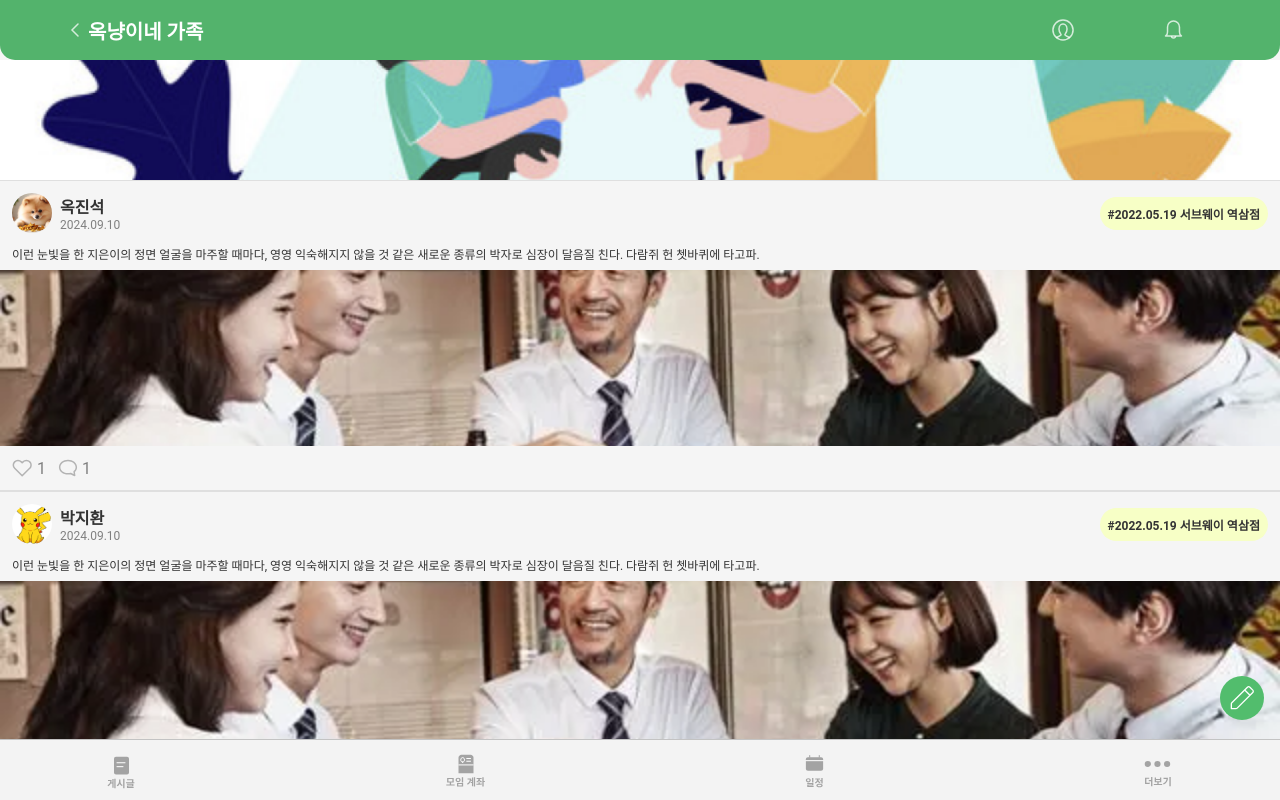
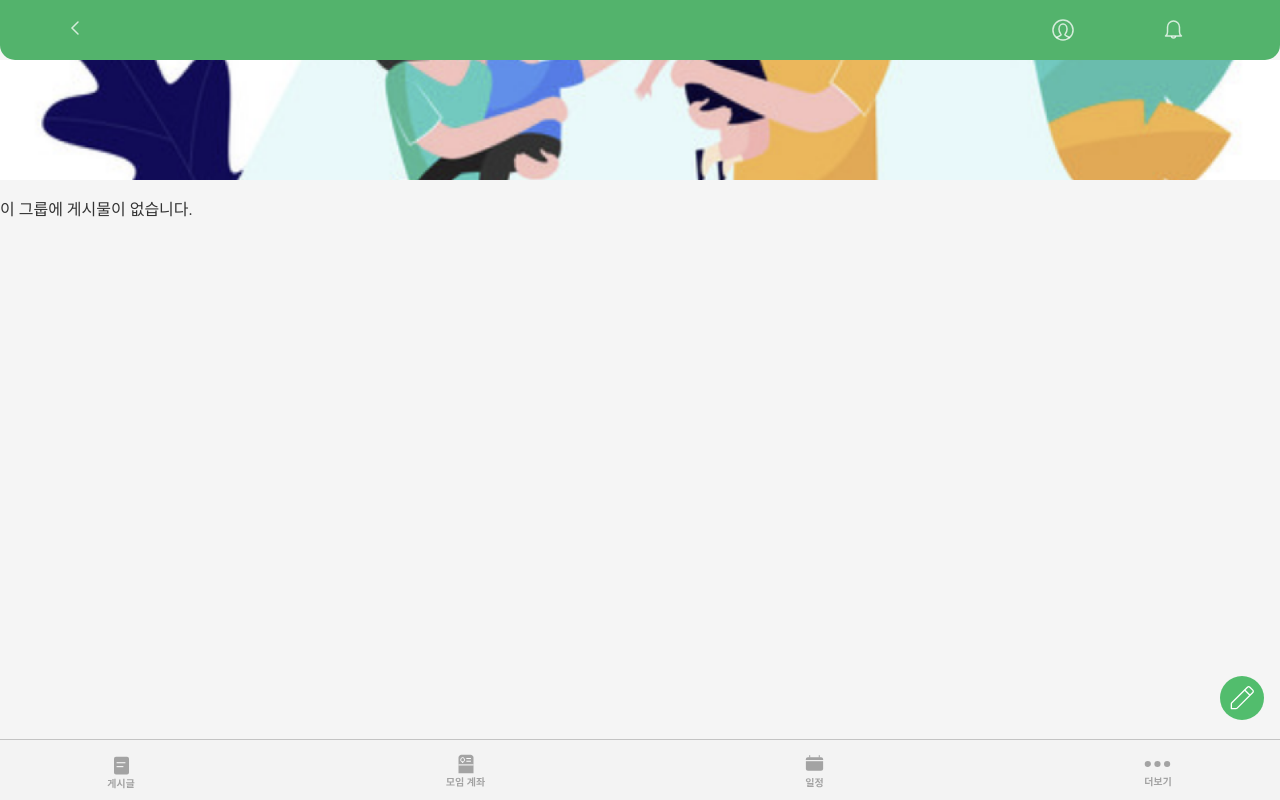
Before and after one commit to JJOK97/more-more, a React (Vite) app in the folder frontend/: page /feed in a window 1280 px wide. Shown: the top 800 px of the page. Built offline with nearby package versions, Linux system fonts and the light colour scheme; a web font is replaced by a local one.

Commit message:
test: add dummy for another group (S11P21A605-374)

```diff
--- a/frontend/src/assets/css/common/Main.css
+++ b/frontend/src/assets/css/common/Main.css
@@ -25,7 +25,7 @@ body {
 .main-groups-title {
     font-size: 1rem;
     font-weight: 600;
-    color: var(--text-color);
+    color: var(--primary-color);
     margin-bottom: 0.5rem;
 }
 
--- a/frontend/src/components/common/GroupHeader.jsx
+++ b/frontend/src/components/common/GroupHeader.jsx
@@ -1,27 +1,55 @@
-import React from 'react';
-
+import React, { useState, useEffect } from 'react';
+import { useLocation, useParams, Link } from 'react-router-dom';
 import '@/assets/css/common/header.css';
-
 import chevron from '@/assets/img/common/mainHeader/chevron-left.svg';
 import user from '@/assets/img/common/mainHeader/user.svg';
 import bell from '@/assets/img/common/mainHeader/bell.svg';
-import { useLocation } from 'react-router-dom';
+import groupData from '@/components/main/data.json'; // data.json 파일의 실제 경로로 수정해주세요
 
 const Header = () => {
 	const location = useLocation();
-	if(location.pathname === '/') return null;
+	const { groupId } = useParams();
+	const [groupName, setGroupName] = useState('');
+
+	useEffect(() => {
+		console.log(groupData.groups);
+		console.log(groupId);
+		if (groupId) {
+			const group = groupData.groups.find((g) => g.groupId === parseInt(groupId, 10) - 1);
+			console.log(group);
+			if (group) {
+				setGroupName(group.groupName);
+			} else {
+				setGroupName('그룹을 찾을 수 없음');
+			}
+		}
+	}, [groupId]);
+
+	if (location.pathname === '/') return null;
+
 	return (
 		<header>
 			<div className="menu">
 				<div className="headLeft">
 					<div className="groupName">
-						<img src={chevron}></img>
-						<div> 옥냥이네 가족 </div>
+						<Link to="/groups">
+							<img
+								src={chevron}
+								alt="Back"
+							/>
+						</Link>
+						<div>{groupName}</div>
 					</div>
 				</div>
 				<div className="headerRight">
-					<img src={user}></img>
-					<img src={bell}></img>
+					<img
+						src={user}
+						alt="User"
+					/>
+					<img
+						src={bell}
+						alt="Notifications"
+					/>
 				</div>
 			</div>
 		</header>
--- a/frontend/src/components/postView/PostView.jsx
+++ b/frontend/src/components/postView/PostView.jsx
@@ -8,7 +8,6 @@ const PostView = ({ post }) => {
 	useEffect(() => {
 		// 경로가 /group/:groupId인지 확인하여 상태 업데이트
 		const pathArray = location.pathname.split('/');
-		console.log(pathArray);
 		if (pathArray.length === 3 && pathArray[1] === 'group') {
 			setIsFeedPage(true); // /group/:groupId 형식일 때 feed 페이지로 간주
 		} else {
--- a/frontend/src/pages/feed/Feed.jsx
+++ b/frontend/src/pages/feed/Feed.jsx
@@ -1,11 +1,27 @@
-import React from 'react';
+import React, { useState, useEffect } from 'react';
+import { useParams, Link } from 'react-router-dom';
 import '@/assets/css/feed/Feed.css';
 import PostView from '@/components/postView/PostView';
 import datas from '@/pages/feed/data.json';
-import { Link } from 'react-router-dom';
 
 const Feed = () => {
-	const posts = datas.posts;
+	const { groupId } = useParams(); // URL에서 groupId를 추출
+	const [posts, setPosts] = useState([]);
+
+	useEffect(() => {
+		const fetchPosts = () => {
+			// groupId에 해당하는 게시물만 필터링
+			const filteredPosts = datas.posts.filter((post) => post.groupId === parseInt(groupId, 10));
+			setPosts(filteredPosts);
+		};
+
+		fetchPosts();
+	}, [groupId]); // groupId가 변경될 때마다 실행
+
+	if (!posts) {
+		return <div>Loading...</div>;
+	}
+
 	return (
 		<div className="group-feed">
 			<img
@@ -14,19 +30,22 @@ const Feed = () => {
 				alt="배경사진"
 			/>
 			<div className="feed-container">
-				{posts
-					? posts.map((post) => (
-							<PostView
-								key={post.postId}
-								post={post}
-							/>
-					  ))
-					: ''}
+				{posts.length > 0 ? (
+					posts.map((post) => (
+						<PostView
+							key={post.postId}
+							post={post}
+						/>
+					))
+				) : (
+					<p>이 그룹에 게시물이 없습니다.</p>
+				)}
 			</div>
-			<Link to={`/create-post`}>
+			<Link to={`/create-post/${groupId}`}>
 				<img
 					className="feed-write-btn"
 					src="/feed/edit.svg"
+					alt="글쓰기"
 				/>
 			</Link>
 		</div>
--- a/frontend/src/pages/feed/data.json
+++ b/frontend/src/pages/feed/data.json
@@ -54,6 +54,19 @@
 			"postImage": "/feed/회식.webp",
 			"likeCount": 1,
 			"commentCount": 1
+		},
+		{
+			"groupId":2,
+			"postId": 1,
+			"userId": 3,
+			"userName": "옥진석",
+			"userProfile": "/feed/profile_icon2.png",
+			"date": "2024.09.10",
+			"accountHistory": "2022.05.19 서브웨이 역삼점",
+			"postContent": "이런 눈빛을 한 지은이의 정면 얼굴을 마주할 때마다, 영영 익숙해지지 않을 것 같은 새로운 종류의 박자로 심장이 달음질 친다. 다람쥐 헌 쳇바퀴에 타고파.",
+			"postImage": "/feed/회식.webp",
+			"likeCount": 1,
+			"commentCount": 1
 		}
 	]
 }
```
Also changed, not shown: frontend/src/router/appRouter.jsx (+33 -9 lines).
